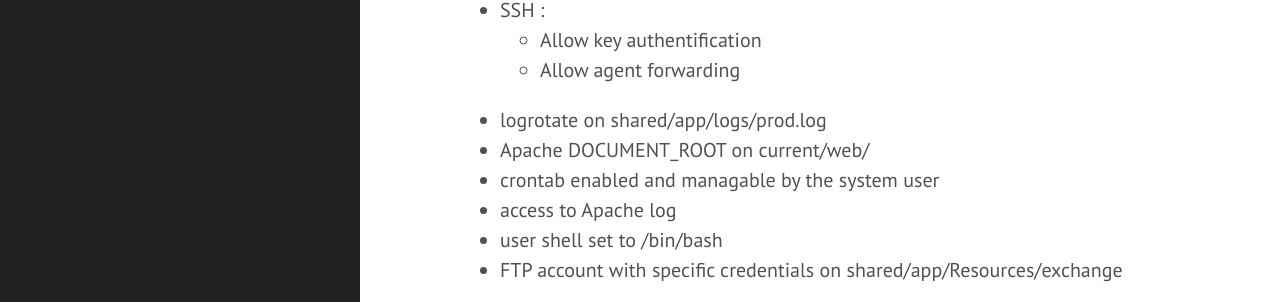
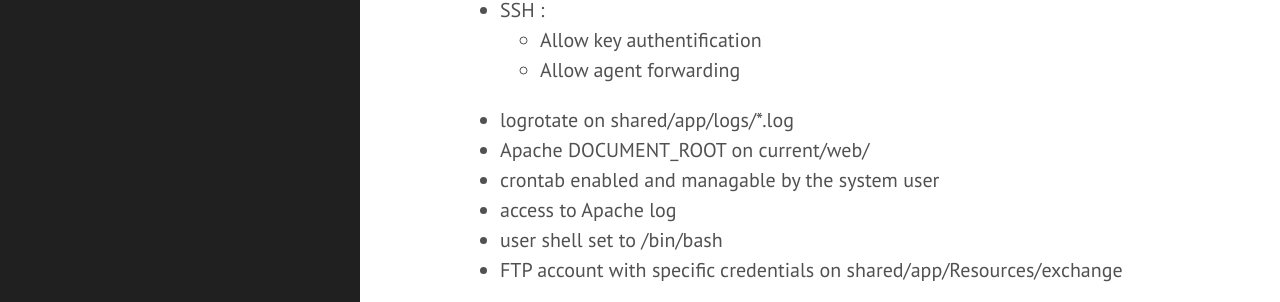
Before and after one commit to le-phare/le-phare.github.io, a Jekyll site: the page built from requirements.md, in a window 1280 px wide and 900 px high, scrolled down 2328 px. Shown: the part 153-455 px from the top of the window. Built offline with Jekyll 4.4.1, drawn with Linux system fonts in a browser that asks for light colours; Markdown is read by kramdown in place of the engine named in the settings.

Commit message:
Deal with Oceanet techs' rigor

```diff
--- a/requirements.md
+++ b/requirements.md
@@ -97,7 +97,7 @@ Default collation set to utf8\_unicode\_ci
  - SSH :
    * Allow key authentification
    * Allow agent forwarding
- - logrotate on shared/app/logs/prod.log
+ - logrotate on shared/app/logs/*.log
  - Apache DOCUMENT_ROOT on current/web/
  - crontab enabled and managable by the system user
  - access to Apache log
```
